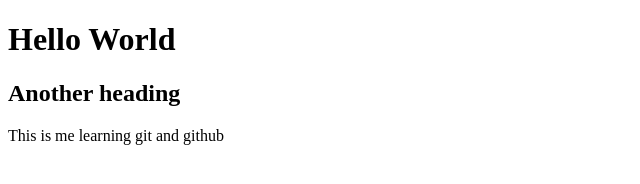
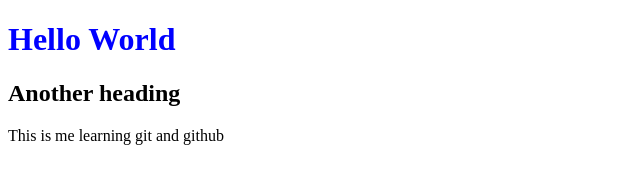
Before and after one commit to MuhaNget/zigpractice, a plain HTML site: page hello.html in a window 1280 px wide. Shown: the whole page, without its empty margins (0-640 px from the left). Drawn offline with Linux system fonts and the light colour scheme.

Commit message:
Added color to heading h1

```diff
--- a/hello.html
+++ b/hello.html
@@ -7,7 +7,7 @@
     <title>Helo World</title>
 </head>
 <body>
-    <h1>Hello World</h1>
+    <h1 style='color: blue;'>Hello World</h1>
     <h2>Another heading</h2>
     <p>This is me learning git and github</p>
 </body>
```
